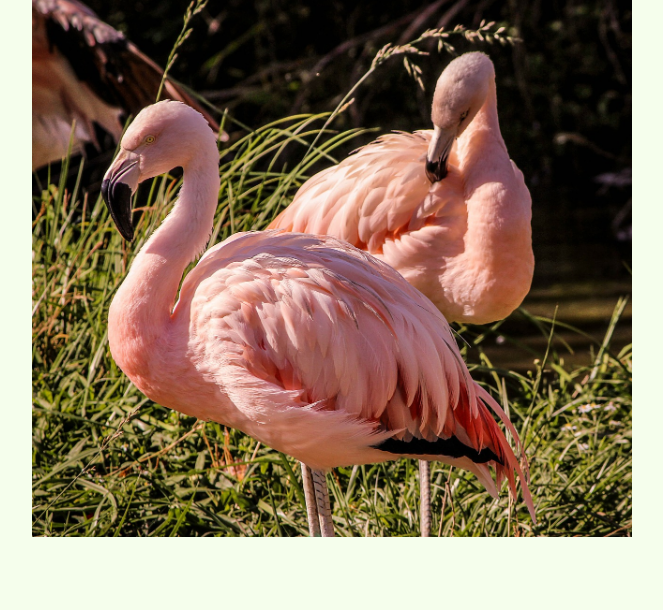
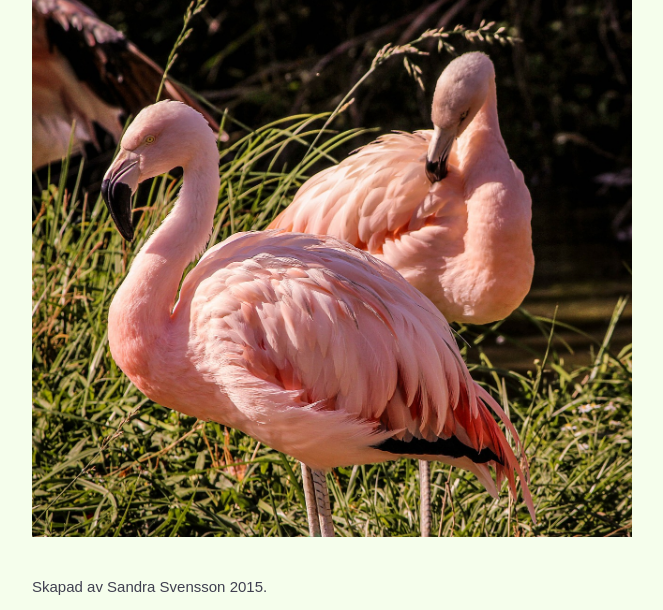
Before and after one commit to newsocialsandra/quizsite, a Django app: template quiz/templates/quiz/random.html in a window 1280 px wide. Shown: the part 426-1036 px from the top of the page, without its empty margins (308-971 px from the left). Before the commit the page ends 963 px from the top, so only its background shows below. Run offline with Django 3.2, Linux system fonts and the light colour scheme; the template is opened without the code that fills it, so the values that code supplies are empty; some libraries are stand-ins or nearby versions.

Commit message:
Re-added the copyright statement

```diff
--- a/quiz/templates/quiz/monstermastaren.html
+++ b/quiz/templates/quiz/monstermastaren.html
@@ -26,5 +26,7 @@
   <input type="submit" value="STARTA QUIZET">
 </form>
 <br>
+<br>
+<p id="copyright">Skapad av Sandra Svensson 2015.</p>
 </body>
 </html>
--- a/quiz/templates/quiz/monstermastaren1.html
+++ b/quiz/templates/quiz/monstermastaren1.html
@@ -42,5 +42,6 @@
 </form>
 <br>
 <br>
+<p id="copyright">Skapad av Sandra Svensson 2015.</p>
 </body>
 </html>
--- a/quiz/templates/quiz/random.html
+++ b/quiz/templates/quiz/random.html
@@ -20,5 +20,6 @@
 <img src="/static/flamingo.jpg" alt="Pink flamingos" width="600">
 <br>
 <br>
+<p id="copyright">Skapad av Sandra Svensson 2015.</p>
 </body>
 </html>
```
